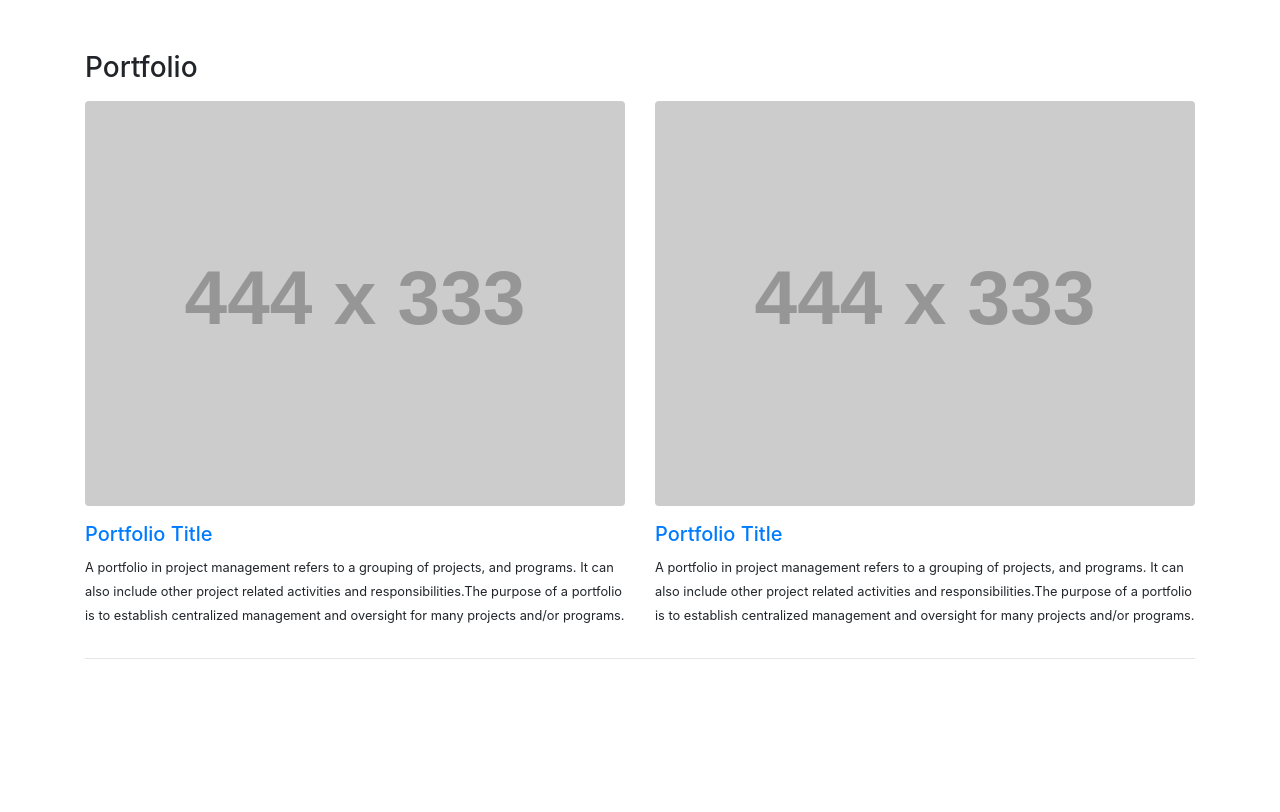
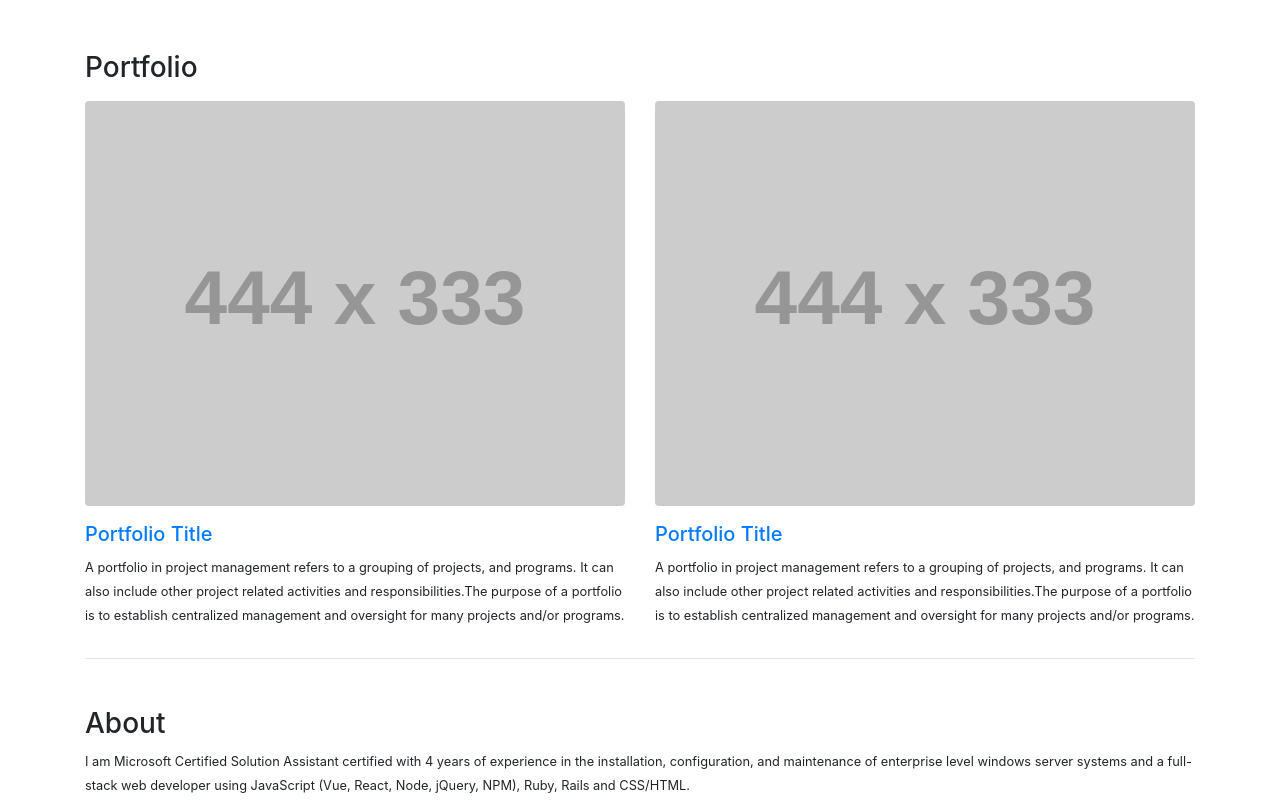
Before and after one commit to lesurafel/Portfolio, a plain HTML site: page index.html in a window 1280 px wide. Shown: the part 845-1657 px from the top of the page. Before the commit the page ends 1520 px from the top, so only its background shows below. Drawn offline with nearby package versions, Linux system fonts and the light colour scheme; placeholder pictures from the web are drawn by us; a web font is replaced by a local one.

Commit message:
Add About

```diff
--- a/index.html
+++ b/index.html
@@ -107,6 +107,15 @@
         </div>
       </div> <!-- End of porfolio Row -->
       <hr/>
+      <div class="row pt-4" > <!-- About Row -->
+        <div class="col-12">
+          <h3 class="mt-2" id="about">About</h3>
+          <p class="about"><small>
+            I am Microsoft Certified Solution Assistant certified with 4 years of experience in the installation, configuration, and maintenance of enterprise level windows server  systems and a full- stack web developer using JavaScript (Vue, React, Node, jQuery, NPM), Ruby, Rails and CSS/HTML.
+          </small></p>
+        </div>
+      </div> <!-- End of About Row -->
+    </div> <!-- End of Container -->
     <!-- Optional JavaScript -->
     <!-- jQuery first, then Popper.js, then Bootstrap JS -->
     <script src="https://code.jquery.com/jquery-3.3.1.slim.min.js" integrity="sha384-q8i/X+965DzO0rT7abK41JStQIAqVgRVzpbzo5smXKp4YfRvH+8abtTE1Pi6jizo" crossorigin="anonymous"></script>
```
